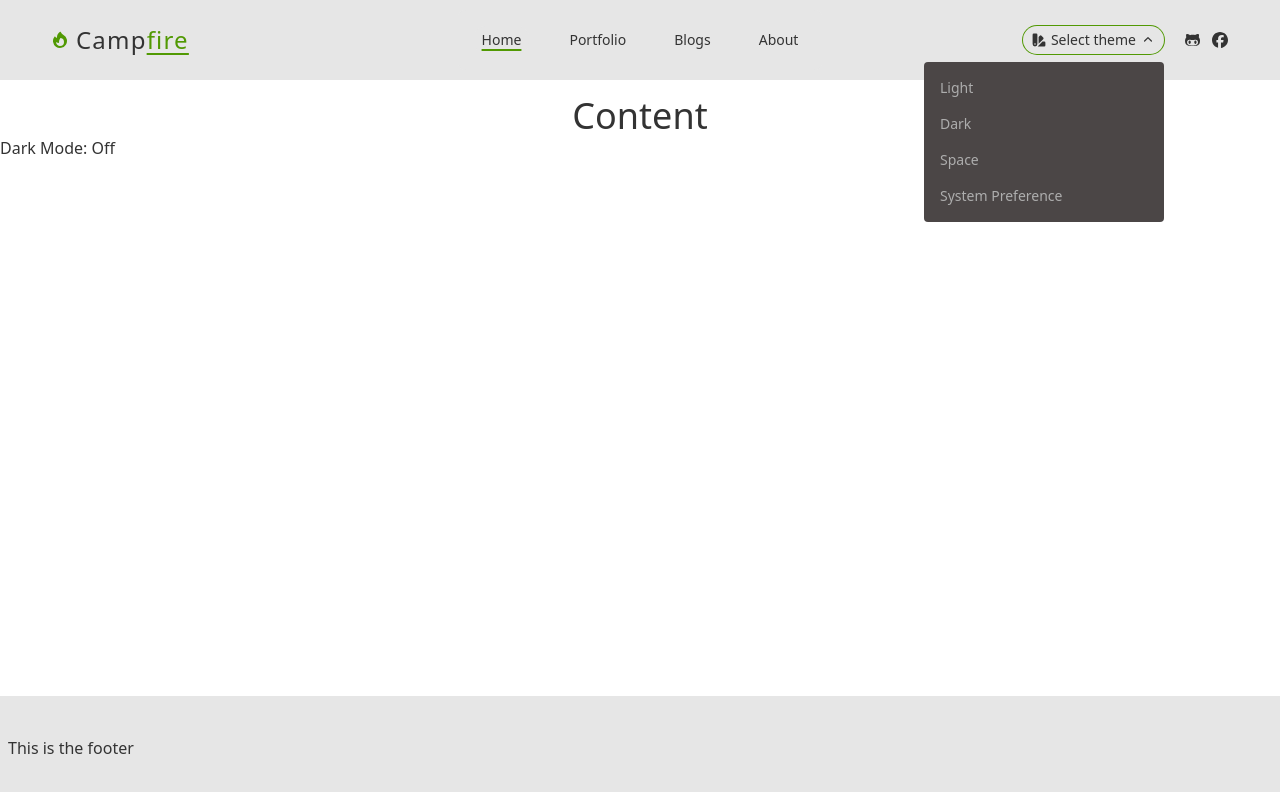
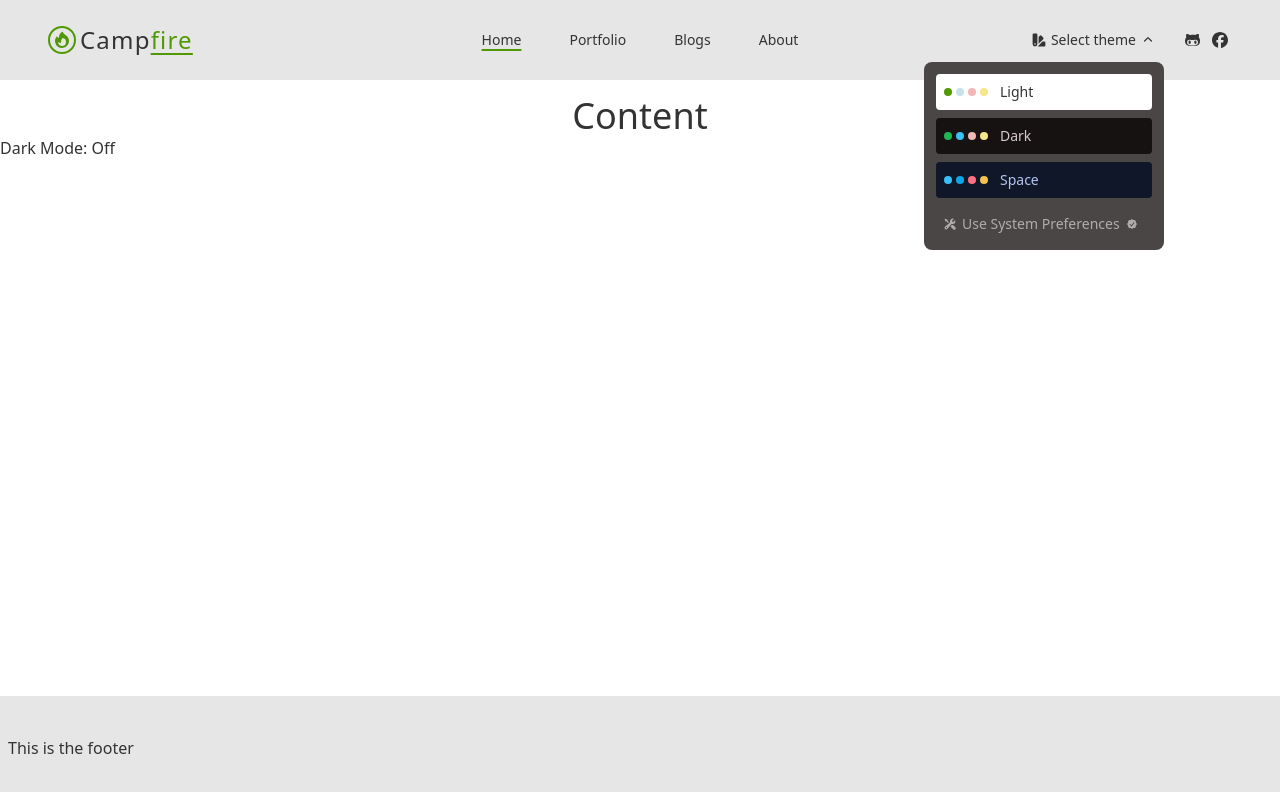
Before and after one commit to jegramos/sunrise-spa, a Vue app: page / in a window 1280 px wide. Both pictures are taken after a click on the button "Select theme". Shown: the top 792 px of the page. Built offline with nearby package versions, Linux system fonts and the light colour scheme.

Commit message:
:sparkles: theme swapper

```diff
--- a/src/assets/css/tailwind.css
+++ b/src/assets/css/tailwind.css
@@ -4,6 +4,26 @@
 
 @layer base {
   :root {
+    --color-text-base: 51, 51, 51;
+    --color-text-muted: 173, 173, 173;
+    --color-text-inverted: 195, 254, 215;
+    --color-text-tooling: 173, 173, 173;
+    --color-text-info: 9, 64, 77;
+    --color-text-success: 63, 81, 1;
+    --color-text-warning: 78, 63, 1;
+    --color-text-error: 87, 1, 0;
+    --color-bg-info: 200, 225, 231;
+    --color-bg-success: 222, 242, 159;
+    --color-bg-warning: 247, 229, 137;
+    --color-bg-error: 242, 182, 181;
+    --color-primary: 81, 153, 3;
+    --color-bg-content-base: 255, 255, 255;
+    --color-bg-content-section: 230, 230, 230;
+    --color-bg-content-section-hover: 213, 213, 213;
+    --color-bg-tooling: 75, 70, 70;
+  }
+
+  .theme-light {
     --color-text-base: 51, 51, 51;
     --color-text-muted: 173, 173, 173;
     --color-text-inverted: 195, 254, 215;
--- a/src/components/AppNavBar.vue
+++ b/src/components/AppNavBar.vue
@@ -3,7 +3,7 @@
     <div class="flex flex-wrap items-center justify-between">
       <!-- Start Logo and title -->
       <div class="flex items-center lg:w-[25%]">
-        <div class="mr-1 rounded-3xl p-0.5 border-theme-primary">
+        <div class="mr-1 rounded-3xl p-0.5 border-2 border-theme-primary">
           <fire-icon class="text-theme-primary w-5 h-5" />
         </div>
         <h5 class="font-light tracking-wider text-theme-base text-2xl">
--- a/src/components/AppThemeSwitcher.vue
+++ b/src/components/AppThemeSwitcher.vue
@@ -2,7 +2,7 @@
   <popover class="relative">
     <!-- Start button -->
     <popover-button
-      class="flex items-center bg-theme-section text-theme-base text-sm py-1 px-2 rounded-2xl hover:bg-theme-section-hover focus-visible:outline-none focus-visible:ring-1 focus-visible:ring-theme-primary"
+      class="flex items-center bg-theme-section text-theme-base text-sm py-1 px-2 rounded-2xl hover:bg-theme-section-hover focus:outline-none focus-visible:outline-none focus-visible:only:ring-theme-primary focus-visible:only:ring-1"
     >
       <swatch-icon class="w-4 h-4 mr-1" />
       <div>Select theme</div>
@@ -22,15 +22,37 @@
     >
       <!-- Start themes list -->
       <popover-panel
-        class="absolute right-0 origin-top-right w-60 z-10 mt-2 rounded bg-theme-tooling text-theme-tooling text-sm"
+        class="absolute right-0 origin-top-right w-60 z-10 mt-2 rounded-lg bg-theme-tooling text-theme-tooling text-sm"
       >
-        <div class="flex flex-col p-2">
-          <div v-for="t in theme.availableThemes" :key="t.key">
-            <button class="p-2 w-full text-left" @click="theme.switchTheme(t.key)">
-              {{ t.name }}
+        <div class="flex flex-col p-2 justify-center">
+          <div
+            v-for="t in theme.availableThemes.filter((th) => th.key !== 'auto')"
+            :key="t.key"
+            :class="`flex m-1 px-2 rounded hover:scale-105 transition-transform duration-200 ease-in theme-${t.key} bg-theme-base`"
+          >
+            <div class="flex items-center">
+              <div :class="`w-2 h-2 bg-theme-primary mr-1 rounded-lg`"></div>
+              <div :class="`w-2 h-2 bg-theme-info mr-1 rounded-lg`"></div>
+              <div :class="`w-2 h-2 bg-theme-error mr-1 rounded-lg`"></div>
+              <div :class="`w-2 h-2 bg-theme-warning mr-1 rounded-lg`"></div>
+            </div>
+            <button class="flex items-center p-2 w-full text-left text-theme-base" @click="theme.switchTheme(t.key)">
+              <span>{{ t.name }}</span>
+              <check-badge-icon v-if="t.key === theme.selectedTheme" class="w-3 h-3 ml-1.5" />
             </button>
           </div>
         </div>
+        <!-- Start System Pref -->
+        <div
+          class="flex my-1 mx-1.5 mb-4 justify-center items-center rounded hover:scale-105 transition-transform duration-200 ease-in"
+        >
+          <button class="flex items-center px-2 w-full text-left text-theme-tooling" @click="theme.switchTheme('auto')">
+            <wrench-screwdriver-icon class="w-3 h-3 ml-1.5 mr-1.5" />
+            <span class="text-theme-tooling">Use System Preferences</span>
+            <check-badge-icon v-if="theme.selectedTheme === 'auto'" class="w-3 h-3 ml-1.5" />
+          </button>
+        </div>
+        <!-- End System Pref -->
       </popover-panel>
       <!-- End themes list -->
     </transition>
@@ -41,7 +63,7 @@
 <script setup>
 import { useThemeStore } from '@/stores/theme.js'
 import { Popover, PopoverButton, PopoverPanel } from '@headlessui/vue'
-import { ChevronDownIcon, SwatchIcon } from '@heroicons/vue/20/solid'
+import { ChevronDownIcon, SwatchIcon, CheckBadgeIcon, WrenchScrewdriverIcon } from '@heroicons/vue/20/solid'
 import { watch } from 'vue'
 import { storeToRefs } from 'pinia'
 import { useApplyTheme } from '@/composables/theme'
--- a/tailwind.config.cjs
+++ b/tailwind.config.cjs
@@ -32,7 +32,7 @@ module.exports = {
           'section-hover': withOpacity('--color-bg-content-section-hover'),
           tooling: withOpacity('--color-bg-tooling'),
           primary: withOpacity('--color-primary'),
-          info: withOpacity('var(--color-bg-info)'),
+          info: withOpacity('--color-bg-info'),
           success: withOpacity('--color-bg-success'),
           warning: withOpacity('--color-bg-warning'),
           error: withOpacity('--color-bg-error'),
@@ -46,7 +46,7 @@ module.exports = {
           'section-hover': withOpacity('--color-bg-content-section-hover'),
           tooling: withOpacity('--color-bg-tooling'),
           primary: withOpacity('--color-primary'),
-          info: withOpacity('var(--color-bg-info)'),
+          info: withOpacity('--color-bg-info'),
           success: withOpacity('--color-bg-success'),
           warning: withOpacity('--color-bg-warning'),
           error: withOpacity('--color-bg-error'),
```
